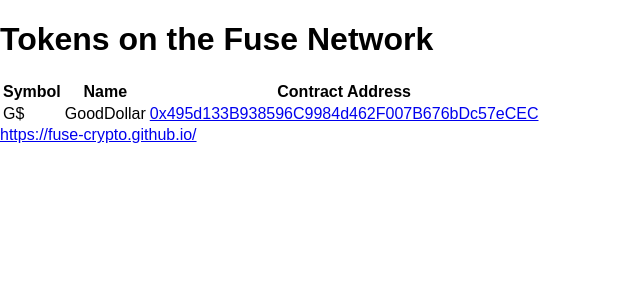
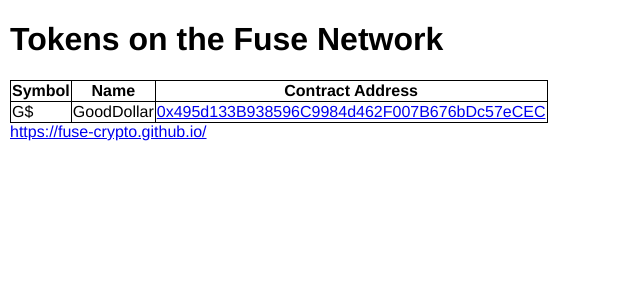
Before and after one commit to Fuse-Crypto/fuse-crypto.github.io, a Jekyll site: the page built from tokens.md, in a window 1280 px wide. Shown: the top 300 px of the page, without its empty margins (0-640 px from the left). Built offline with Jekyll 4.4.1, drawn with Linux system fonts in a browser that asks for light colours; nearby versions of some CDN libraries.

Commit message:
Update default.html

```diff
--- a/_layouts/default.html
+++ b/_layouts/default.html
@@ -2,7 +2,20 @@
 <html>
 <head>
 <title>{{ page.title }}</title>
-<link rel="stylesheet" href="https://unpkg.com/purecss@1.0.1/build/base-min.css">
+<style>
+body {
+  font-family:helvetica, sans-serif;
+  margin:10px;
+  color:black;
+  background-color:white;
+}
+table {
+  border-collapse: collapse;
+}
+table, th, td {
+  border: 1px solid black;
+}
+</style>
 </head>
 <body>
 {{ content }}
```
